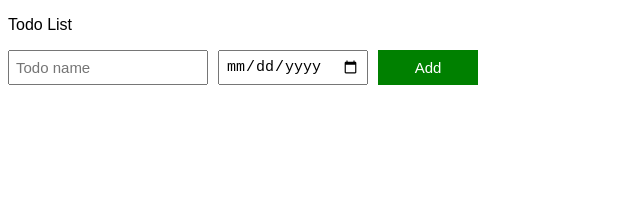
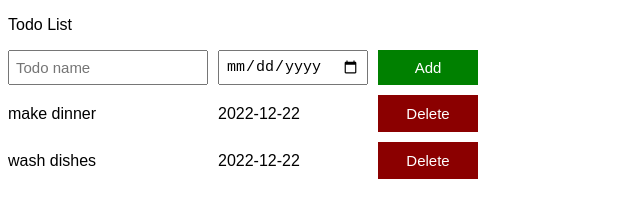
Before and after one commit to bane6545/Simple-Todo-List, a plain HTML site: page index.html in a window 1280 px wide. Shown: the whole page, without its empty margins (0-640 px from the left). Drawn offline with Linux system fonts and the light colour scheme; files that its build step writes are made by us from their sources.

Commit message:
Update index.html

```diff
--- a/index.html
+++ b/index.html
@@ -2,7 +2,7 @@
 <html>
   <head>
     <title>Todo list</title>
-    <link rel="stylesheet" href="styles/11-todo-list.css">
+    <link rel="stylesheet" href="11-todo-list.css">
   </head>
   <body>
     <p>Todo List</p>
@@ -17,6 +17,6 @@
 
     <div class="js-todo-list todo-grid"></div>
 
-    <script src="scripts/11-todo-list.js"></script>
+    <script src="11-todo-list.js"></script>
   </body>
 </html>
```
